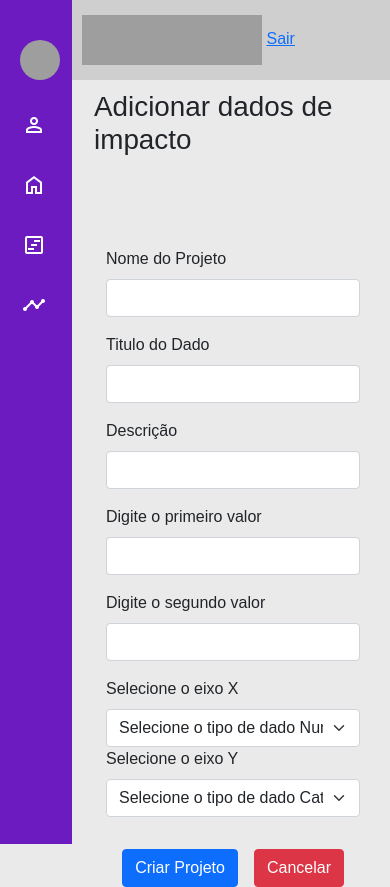
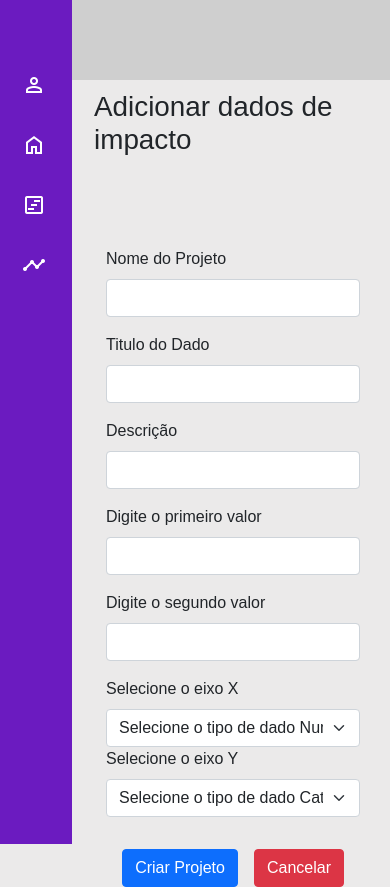
Before and after one commit to P-E-N-T-E-S/Pris.ME, a Django app: page /add_dados in a window 390 px wide. Run offline with Django 4.2, Linux system fonts and the light colour scheme; the visitor is signed in with stand-in values (Sample User, id 1); grey boxes are pictures that could not be loaded.

Commit message:
finalização da landing page + responsividade

```diff
--- a/Prisme/prisme_app/static/style.css
+++ b/Prisme/prisme_app/static/style.css
@@ -7,7 +7,7 @@ body{
     margin: 0;
     font-family: sans-serif;
     background-color: #ebeaea;
-    margin: 0 auto;
+margin: 0 auto;
 }
 
 .border{
@@ -32,7 +32,7 @@ body{
     margin-bottom: 15px;
 }
 
-.Logo-img{
+.logo-img{
     width: 40px;
     min-height: 40px;
     border-radius: 50%;
@@ -41,7 +41,7 @@ body{
     margin-left: 10px;
 }
 
-.Logo-img:hover{
+.logo-img:hover{
     transform: scale(1.5);
 }
 
@@ -201,6 +201,42 @@ body{
     margin-left: 8px;
 }
 
+@media (max-width: 760px){
+    header{
+        flex-direction: column;
+    }
+
+    main{
+        flex-direction: column;
+    }
+
+    h2{
+        font-size: 30px;
+    }
+
+    form{
+        width: 100%;
+    }
+
+    img{
+        display: none;
+    }
+
+    ul{
+        text-align: center;
+    }
+    a{
+        display: none;
+    }
+
+    p{
+        text-align: left;
+        font-size: 12px;
+        flex-direction: column;
+        margin-left: -25px;
+    }
+}
+
 
 /*@media (max-width: 480px){
     .sidebar{
```
Also changed, not shown: Prisme/prisme_app/templates/login.html (+10 -7 lines).
